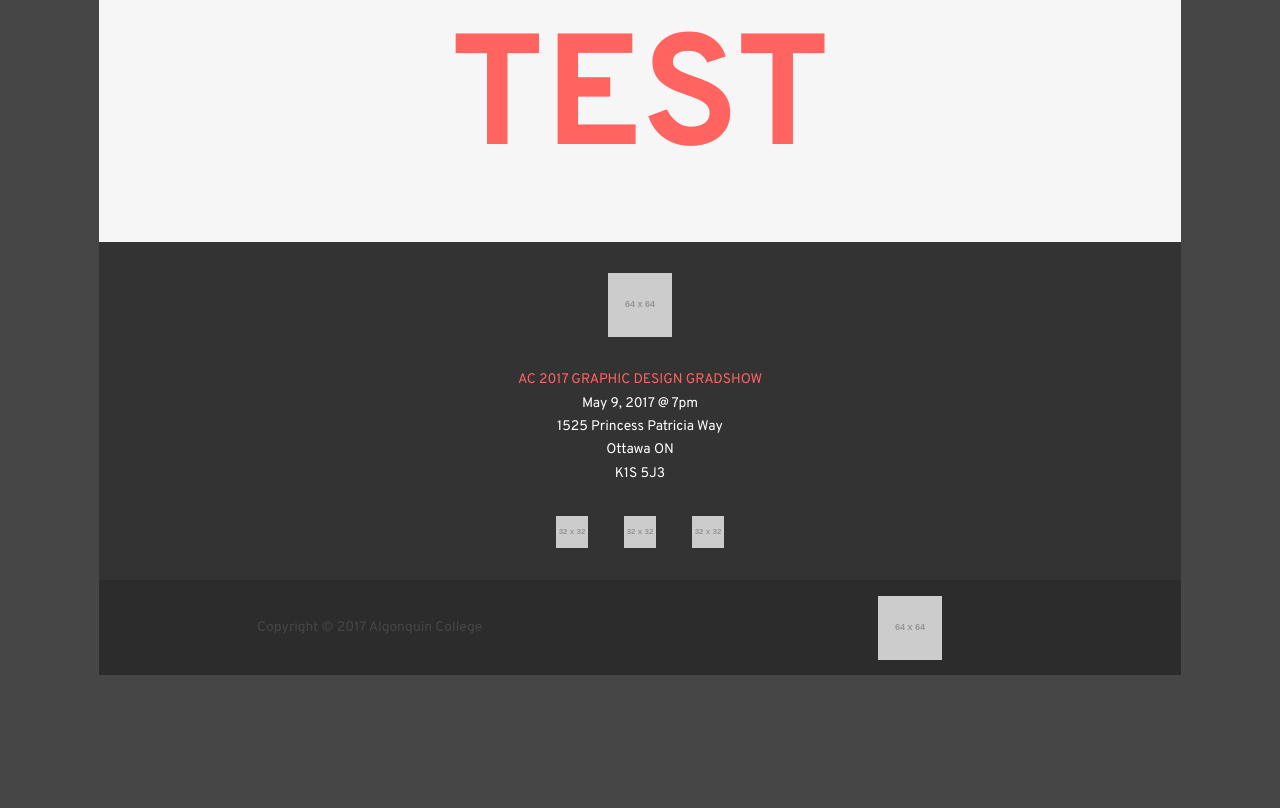
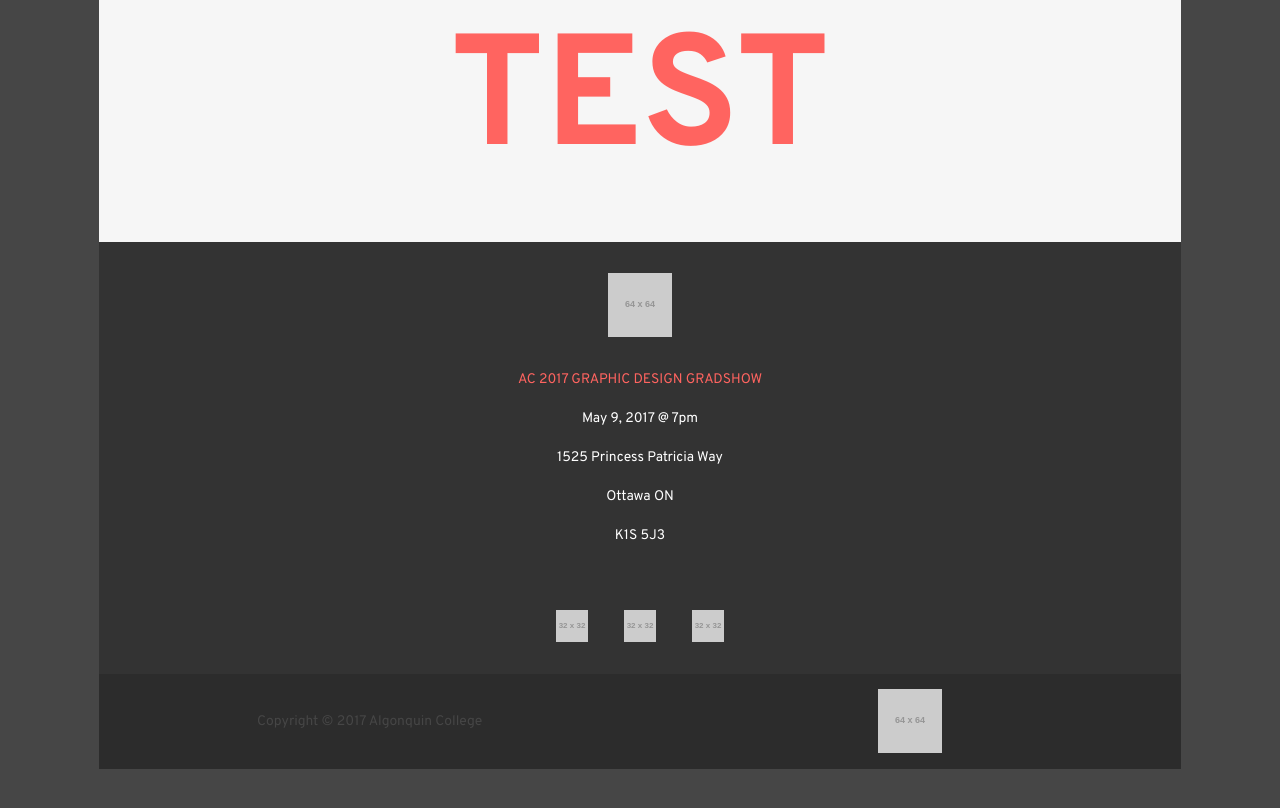
Before and after one commit to algonquindesign-grads/2017, a Jekyll site: the page built from grads.html, in a window 1280 px wide. Shown: the top 808 px of the page. Built offline with Jekyll 4.4.1, drawn with Linux system fonts in a browser that asks for light colours; Markdown is read by kramdown in place of the engine named in the settings.

Commit message:
indentation in footer include

```diff
--- a/_includes/footer.html
+++ b/_includes/footer.html
@@ -1,5 +1,4 @@
-<div class="text-center bg-ultra-dark-grey grid pad-t push-0">
-
+<div class="footer text-center bg-ultra-dark-grey grid pad-t push-0">
   <ul class="text-center milli list-group unit xs-1 s-1 m-1 l-1 push-0">
     <li class="island">
       <i class="icon i-64">
@@ -7,41 +6,33 @@
       </i>
     </li>
     <li class="text-upper text-red">AC 2017 Graphic Design Gradshow</li>
-    <li class="text-white">May 9, 2017 @ 7pm</li>
-    <li class="text-white">1525 Princess Patricia Way</li>
-    <li class="text-white">Ottawa ON</li>
-    <li class="text-upper text-white">K1s 5j3</li>
+    <li class="pad-t-1-2 text-white">May 9, 2017 @ 7pm</li>
+    <li class="pad-t-1-2 text-white">1525 Princess Patricia Way</li>
+    <li class="pad-t-1-2 text-white">Ottawa ON</li>
+    <li class="pad-t-1-2 text-upper text-white">K1s 5j3</li>
   </ul>
-
-
-<ul class="list-group-inline text-center unit xs-1 pad-t">
+  <ul class="list-group-inline text-center unit xs-1 pad-t-2">
     <li>
       <i class="icon i-32">
         <img src="http://placehold.it/32x32" alt="fb">
       </i>
     </li>
-
-
     <li class="gutter">
       <i class="icon i-32">
         <img src="http://placehold.it/32x32" alt="fb">
       </i>
     </li>
-
     <li>
       <i class="icon i-32">
         <img src="http://placehold.it/32x32" alt="fb">
       </i>
     </li>
-
   </ul>
 </div>
-
 <div class="grid grid-middle text-center bg-grey-black">
   <div class="unit s-1 m-1-2 l-1-2">
     <p class="unit-content-distribute push-0 island text-grey milli">Copyright © 2017 Algonquin College</p>
   </div>
-
   <div class="unit s-1 m-1-2 l-1-2 island-1-2 text-center">
     <i class="unit-content-distribute icon i-64">
       <img src="http://placehold.it/64x64" alt="Studio N logo">
--- a/css/main.css
+++ b/css/main.css
@@ -64,9 +64,3 @@ background-color: #2c2c2c;
 .text-black {
   color: #000
 }
-
-/* Footer */
-
-footer li {
-  padding: .5em;
-}
```
Lines whose indentation alone changed are shown as unchanged.
